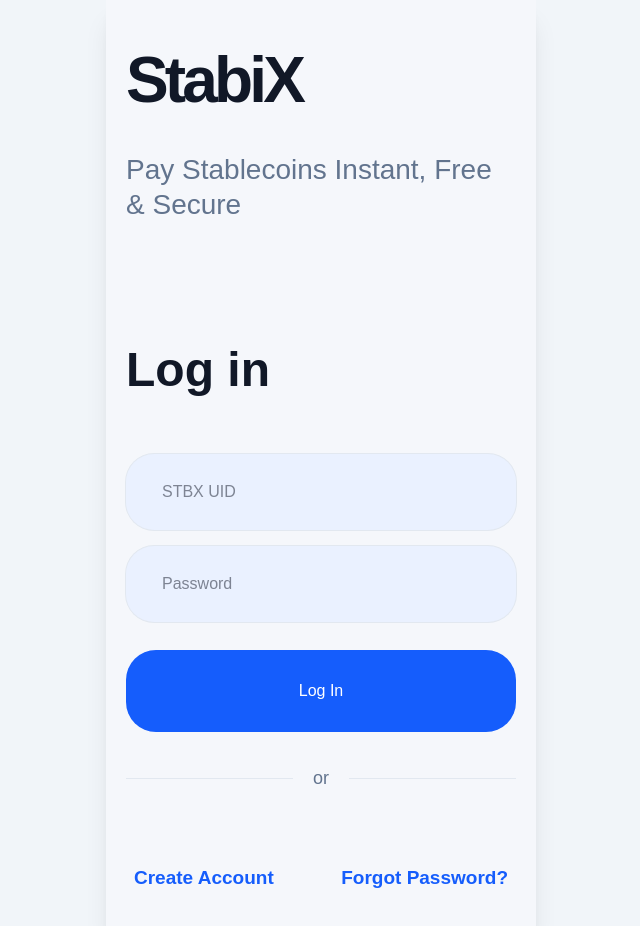
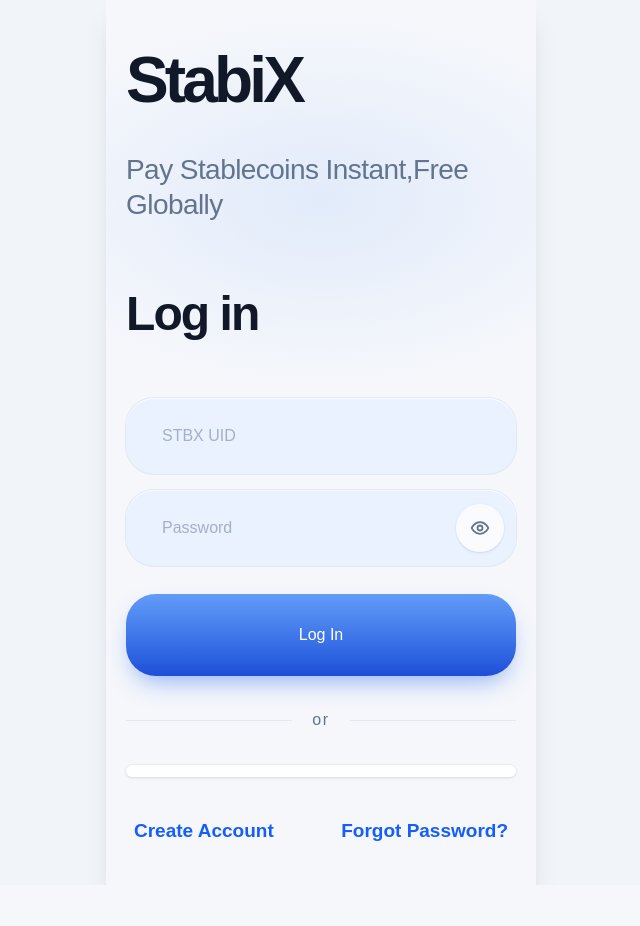
Before and after one commit to StabiX-Protocol/StabiX-Pay-, a Next.js app in the folder stabix-frontend/: page /login in a window 1280 px wide. Shown: the top 926 px of the page, without its empty margins (319-959 px from the left). After the commit the page ends 885 px from the top, so only its background shows below. Built offline with nearby package versions, Linux system fonts and the light colour scheme.

Commit message:
UI Polished

```diff
--- a/stabix-frontend/app/login/page.tsx
+++ b/stabix-frontend/app/login/page.tsx
@@ -18,6 +18,7 @@ export default function LoginPage() {
   const [password, setPassword] = useState("");
   const [loading, setLoading] = useState(false);
   const [googleReady, setGoogleReady] = useState(false);
+  const [showPassword, setShowPassword] = useState(false);
 
   useEffect(() => {
     const timer = setInterval(() => {
@@ -253,22 +254,35 @@ export default function LoginPage() {
   }
 
   return (
-    <main className="min-h-screen bg-[#f5f7fb] px-5 pb-10 text-[#111827]">
-      <div className="mx-auto max-w-[430px] pt-12">
+   <main className="min-h-screen w-full overflow-x-hidden bg-[#f5f7fb] dark:bg-[#0a0a0f] px-5 pb-10 text-[#111827] dark:text-white transition-colors">
 
-        <h1 className="text-[64px] font-extrabold leading-none tracking-[-0.06em]">
+  <div className="mx-auto w-full max-w-[430px] pt-12">
+
+    <div className="relative w-full">
+
+      {/* SUBTLE BACKGROUND GLOW */}
+      <div className="pointer-events-none absolute -top-12 left-1/2 -translate-x-1/2 h-[400px] w-[100vw] max-w-[700px] bg-[radial-gradient(ellipse_at_center,_rgba(59,130,246,0.10),transparent_65%)] dark:bg-[radial-gradient(ellipse_at_center,_rgba(59,130,246,0.16),transparent_65%)]" />
+
+      {/* LOGO */}
+      <h1 className="relative text-[64px] font-extrabold leading-none tracking-[-0.06em] dark:text-white antialiased">
         StabiX
       </h1>
 
-        <p className="mt-10 text-[28px] leading-tight text-slate-500">
-          Pay Stablecoins Instant, Free & Secure
+      {/* TAGLINE */}
+      <p className="relative mt-10 text-[28px] leading-tight tracking-[-0.02em] text-slate-500 dark:text-slate-400 font-medium">
+        Pay Stablecoins Instant,Free Globally
       </p>
 
-        <h2 className="mt-28 text-[48px] font-extrabold">
+      {/* TITLE */}
+      <h2 className="relative mt-14 text-[48px] font-extrabold tracking-[-0.04em] dark:text-white antialiased">
         Log in
       </h2>
 
-        <div className="mt-12 space-y-4">
+      {/* FORM */}
+      <div className="relative mt-12 space-y-4">
+
+        {/* STBX UID */}
+        <div className="relative w-full">
 
           <input
             type="text"
@@ -277,55 +291,124 @@ export default function LoginPage() {
             onChange={(e) =>
               setStbxUid(e.target.value)
             }
-            className="h-[76px] w-full rounded-[28px] bg-[#eaf1ff] px-9 text-[22px] outline-none ring-1 ring-slate-200"
+            className="h-[76px] w-full rounded-[28px] bg-[#eaf1ff] dark:bg-[#1e293b] px-9 text-[22px] text-[#111827] dark:text-white outline-none ring-1 ring-slate-200 dark:ring-slate-700/60 shadow-[inset_0_1px_0_rgba(255,255,255,0.8)] transition-all duration-300 placeholder:text-slate-400/80 focus:bg-white dark:focus:bg-[#252d3d] focus:ring-[8px] focus:ring-blue-600/10 focus:translate-y-[-1px]"
           />
 
+        </div>
+
+        {/* PASSWORD */}
+        <div className="relative w-full">
+
           <input
-            type="password"
+            type={showPassword ? "text" : "password"}
             placeholder="Password"
             value={password}
             onChange={(e) =>
               setPassword(e.target.value)
             }
-            className="h-[76px] w-full rounded-[28px] bg-[#eaf1ff] px-9 text-[22px] outline-none ring-1 ring-slate-200"
+            className="h-[76px] w-full rounded-[28px] bg-[#eaf1ff] dark:bg-[#1e293b] px-9 pr-[72px] text-[22px] text-[#111827] dark:text-white outline-none ring-1 ring-slate-200 dark:ring-slate-700/60 shadow-[inset_0_1px_0_rgba(255,255,255,0.8)] transition-all duration-300 placeholder:text-slate-400/80 focus:bg-white dark:focus:bg-[#252d3d] focus:ring-[8px] focus:ring-blue-600/10 focus:translate-y-[-1px]"
           />
 
+          {/* PASSWORD TOGGLE */}
+          <button
+            type="button"
+            onClick={() =>
+              setShowPassword(!showPassword)
+            }
+            className="absolute right-[12px] top-1/2 -translate-y-1/2 grid h-[48px] w-[48px] place-items-center rounded-full bg-white/70 dark:bg-white/10 backdrop-blur-md text-slate-500 dark:text-slate-400 shadow-sm hover:bg-white dark:hover:bg-white/15 active:scale-[0.96] transition-all"
+          >
+
+            {showPassword ? (
+              <svg
+                width="20"
+                height="20"
+                viewBox="0 0 24 24"
+                fill="none"
+                stroke="currentColor"
+                strokeWidth="2.2"
+                strokeLinecap="round"
+                strokeLinejoin="round"
+              >
+                <path d="M9.88 9.88a3 3 0 1 0 4.24 4.24" />
+                <path d="M2 12s3-7 10-7 10 7 10 7-3 7-10 7-10-7-10-7Z" />
+                <line x1="2" y1="2" x2="22" y2="22" />
+              </svg>
+            ) : (
+              <svg
+                width="20"
+                height="20"
+                viewBox="0 0 24 24"
+                fill="none"
+                stroke="currentColor"
+                strokeWidth="2.2"
+                strokeLinecap="round"
+                strokeLinejoin="round"
+              >
+                <path d="M2 12s3-7 10-7 10 7 10 7-3 7-10 7-10-7-10-7Z" />
+                <circle
+                  cx="12"
+                  cy="12"
+                  r="3"
+                />
+              </svg>
+            )}
+
+          </button>
+
+        </div>
+
+        {/* LOGIN BUTTON */}
         <button
           type="button"
           onClick={handleLogin}
           disabled={loading}
-            className="mt-3 h-[82px] w-full rounded-[30px] bg-blue-600 text-[24px] font-bold text-white disabled:opacity-50"
+          className="mt-3 h-[82px] w-full rounded-[30px] bg-gradient-to-b from-[#3b82f6] to-[#1d4ed8] text-[24px] font-bold text-white shadow-[0_12px_24px_-8px_rgba(37,99,235,0.5)] hover:translate-y-[-1px] active:translate-y-0 active:scale-[0.99] disabled:opacity-50 transition-all duration-300 relative overflow-hidden"
         >
+
+          <span className="relative z-10">
             {loading
               ? "Please wait..."
               : "Log In"}
+          </span>
+
+          <div className="absolute inset-0 bg-gradient-to-b from-white/20 to-transparent pointer-events-none" />
+
         </button>
 
       </div>
 
-        <div className="my-8 flex items-center gap-5 text-lg text-slate-500">
-          <div className="h-px flex-1 bg-slate-200" />
-          <span>or</span>
-          <div className="h-px flex-1 bg-slate-200" />
+      {/* OR */}
+      <div className="relative my-8 flex items-center gap-5 text-lg text-slate-500 dark:text-slate-400">
+
+        <div className="h-px flex-1 bg-slate-200 dark:bg-slate-700/60" />
+
+        <span className="text-[16px] tracking-widest font-medium">
+          or
+        </span>
+
+        <div className="h-px flex-1 bg-slate-200 dark:bg-slate-700/60" />
+
       </div>
 
+      {/* GOOGLE */}
       <div
         ref={googleRef}
-          className="flex justify-center"
+        className="relative flex w-full justify-center rounded-[20px] bg-white dark:bg-[#1e293b] p-[6px] ring-1 ring-slate-200/60 dark:ring-slate-700/60 shadow-sm overflow-hidden"
       />
 
-        <div className="mt-10 flex justify-between px-2 text-[19px] font-semibold">
+      {/* LINKS */}
+      <div className="relative mt-10 flex justify-between px-2 text-[19px] font-semibold">
 
         <Link
           href="/create-account"
-            className="text-blue-600"
+          className="text-blue-600 dark:text-blue-400 hover:underline"
         >
           Create Account
         </Link>
 
         <Link
           href="/forgot-password"
-            className="text-blue-600"
+          className="text-blue-600 dark:text-blue-400 hover:underline"
         >
           Forgot Password?
         </Link>
@@ -333,6 +416,9 @@ export default function LoginPage() {
       </div>
 
     </div>
+
+  </div>
+
 </main>
   );
 }
```
Lines whose indentation alone changed are shown as unchanged.
